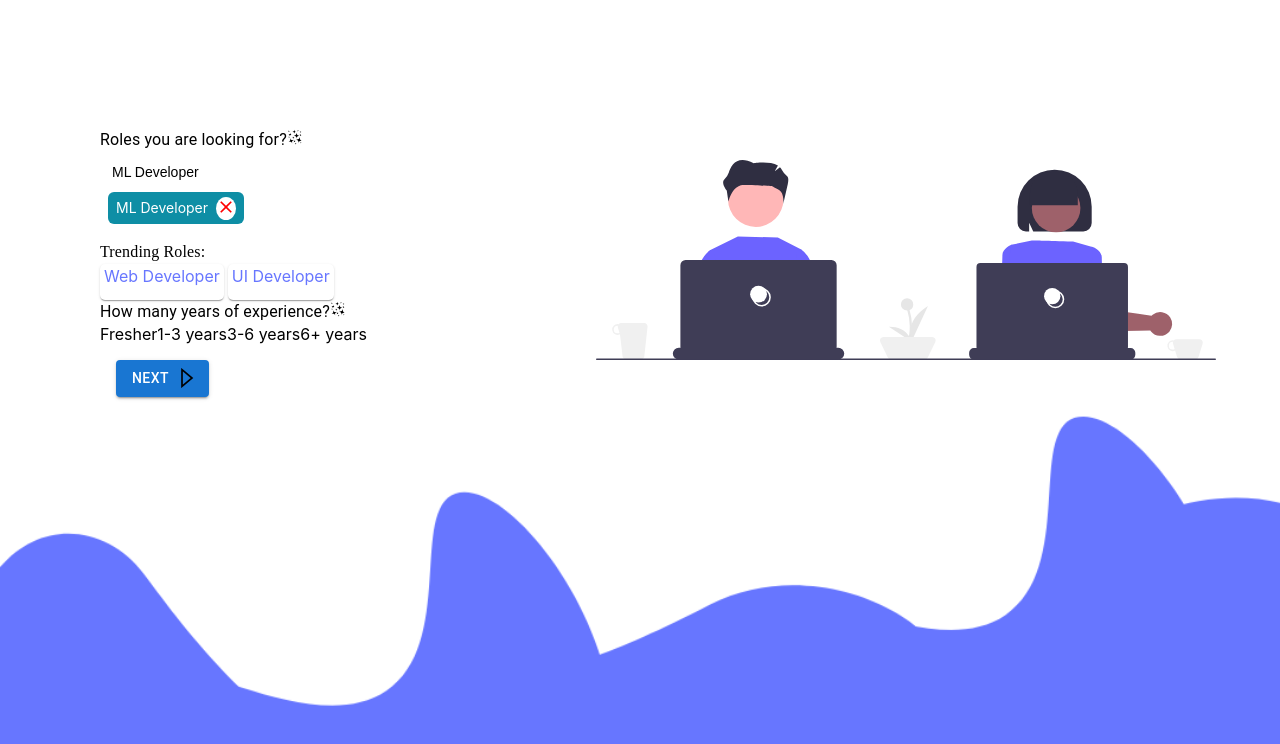
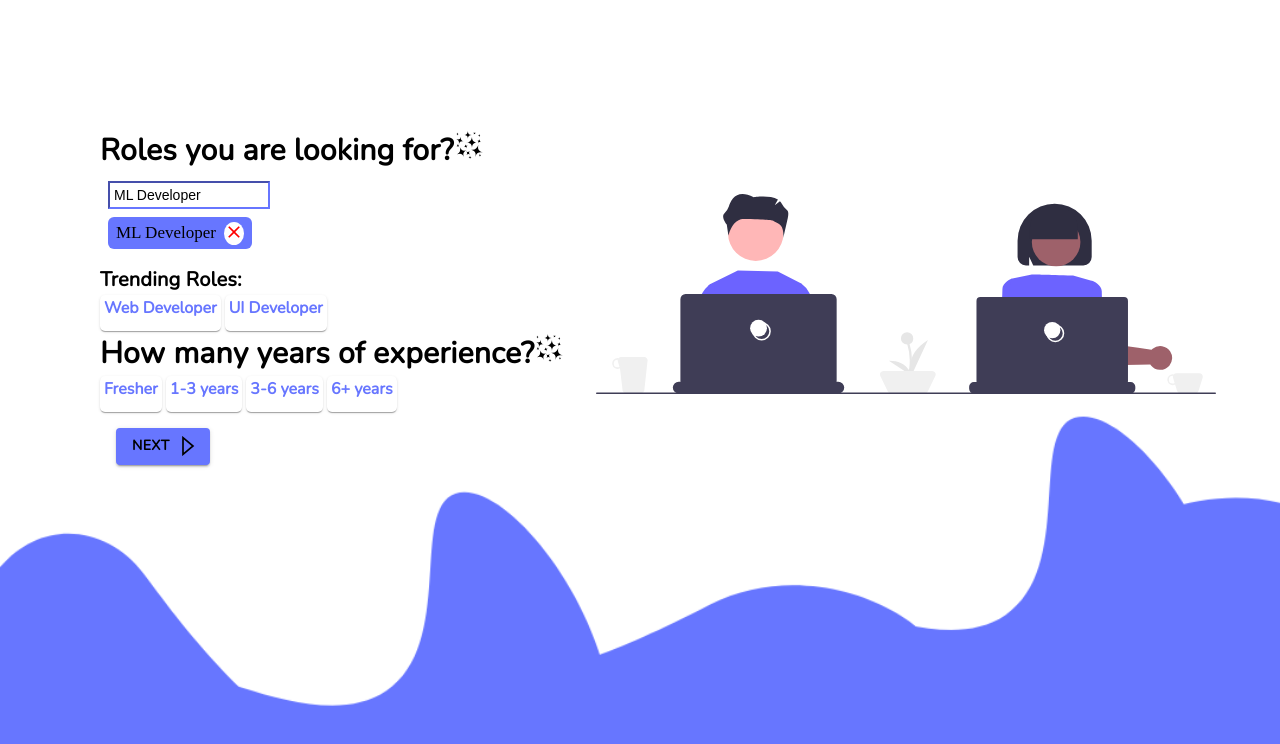
Before and after one commit to sanikaardekar/FastjobsTask, a React (Create React App) app: page /page3 in a window 1280 px wide. Shown: the top 744 px of the page. Built offline with nearby package versions, Linux system fonts and the light colour scheme.

Commit message:
design and animations done

```diff
--- a/src/App.css
+++ b/src/App.css
@@ -1,4 +1,4 @@
-@import url('https://fonts.googleapis.com/css2?family=Prompt:wght@700&display=swap');
+@import url('https://fonts.googleapis.com/css2?family=Nunito:wght@300&display=swap');
 img{
     height: 100px;
 }
--- a/src/App.js
+++ b/src/App.js
@@ -1,8 +1,14 @@
 import './App.css';
 import { BrowserRouter as Router, Routes, Route } from "react-router-dom";
 import { Page1, Page2, Page3 } from './screens';
+import { useEffect } from 'react';
+import Aos from "aos";
+import "aos/dist/aos.css";
 
 function App() {
+  useEffect(() => {
+    Aos.init({ duration: 1000, once: true });
+  }, []);
   return (
     <div className="App">
      <Router>
--- a/src/screens/Page1.js
+++ b/src/screens/Page1.js
@@ -55,9 +55,9 @@ const Page1 = () => {
         <>
             <Grid container className="background-pic">
                 <div className="root">
-                    <Grid item sm={12} md={12} className="main">
+                    <Grid item sm={12} md={12} className="main" data-aos="fade-up-left">
                         <Box component="form" noValidate onSubmit={handleSubmit} sx={{ mt: 1 }}>
-                            <Typography>What should we call you?<GiSparkles /></Typography>
+                            <Typography fontSize="30px" fontFamily="Nunito" fontWeight="700">What should we call you?<GiSparkles /></Typography>
                             <TextField
                                 label="Name"
                                 id="name"
@@ -67,8 +67,9 @@ const Page1 = () => {
                                 onChange={(e) => setName(e.target.value)}
                                 autoFocus
                                 required
+                                fontFamily="Nunito" fontWeight="700"
                             />
-                            <Typography>Gender<GiSparkles /></Typography>
+                            <Typography fontSize="30px" fontFamily="Nunito" fontWeight="700">Gender<GiSparkles /></Typography>
 
                             <label>
                                 <input type="radio" name="gender" value="male" checked={gender === "male"} onChange={(e) => setGender(e.target.value)} required />
@@ -84,14 +85,14 @@ const Page1 = () => {
                                 type="submit"
                                 size="medium"
                                 variant="contained"
-                                sx={{ ml: 2, mt: 2, mb: 1 }}
-                                endIcon={<GrCaretNext style={{fill:"white"}}/>}
+                                sx={{ ml: 2, mt: 2, mb: 1, backgroundColor: "#6776FF", color: "black", fontFamily: "Nunito", fontWeight: "700", }}
+                                endIcon={<GrCaretNext style={{ fill: "white" }} />}
                             >
                                 Next
                             </Button>
                         </Box>
                         <Grid item sm={6} md={8} className="hello">
-                            <img style={{ height: "30vh", marginLeft:"150px" }} src={hello} alt="hello" />
+                            <img style={{ height: "30vh", marginLeft: "150px" }} src={hello} alt="hello" />
                         </Grid>
                     </Grid>
                 </div>
--- a/src/screens/Page3.js
+++ b/src/screens/Page3.js
@@ -6,6 +6,7 @@ import { URL } from '../utils/Api';
 import { useNavigate } from 'react-router-dom';
 import ClearIcon from '@mui/icons-material/Clear';
 import './Tags.css';
+import '../App.css';
 import rolesSvg from '../assets/roles.svg';
 
 const TagsInput = (props) => {
@@ -92,42 +93,42 @@ const Page3 = () => {
     return (
         <Grid container className="background-pic">
             <div className="root">
-                <Grid item sm={12} md={12} className="main">
+                <Grid item sm={12} md={12} className="main" data-aos="fade-up-left">
                     <Box component="form" noValidate onSubmit={handleSubmit} sx={{ mt: 1 }}>
-                        <Typography>Roles you are looking for?<GiSparkles /></Typography>
+                        <Typography fontSize="30px" fontFamily="Nunito" fontWeight="700">Roles you are looking for?<GiSparkles /></Typography>
                         <TagsInput selectedTags={selectedTags} tagList={["ML Developer"]} roles={roles} setRoles={setRoles} />
-                        <Typography fontFamily="Poppins">Trending Roles: </Typography>
+                        <Typography fontSize="20px" fontFamily="Nunito" fontWeight="700">Trending Roles: </Typography>
                         <Grid item display="flex" flexDirection="row" justifyContent="flex-start">
-                            <Card sx={{ height: "30px", mr: "4px", padding: "2px 4px 4px 4px", borderRadius: "5px", color: "#6776FF" }}>Web Developer</Card>{" "}
-                            <Card sx={{ height: "30px", mr: "4px", padding: "2px 4px 4px 4px", borderRadius: "5px", color: "#6776FF" }}>UI Developer</Card>{" "}
+                            <Card sx={{ height: "30px", mr: "4px", fontFamily: "Nunito", fontWeight: "700", padding: "2px 4px 4px 4px", borderRadius: "5px", color: "#6776FF", }}>Web Developer</Card>{" "}
+                            <Card sx={{ height: "30px", mr: "4px", fontFamily: "Nunito", fontWeight: "700", padding: "2px 4px 4px 4px", borderRadius: "5px", color: "#6776FF" }}>UI Developer</Card>{" "}
                         </Grid>
-                        <Typography>How many years of experience?<GiSparkles /></Typography>
+                        <Typography fontSize="30px" fontFamily="Nunito" fontWeight="700">How many years of experience?<GiSparkles /></Typography>
                         <Grid item display="flex" flexDirection="row" justifyContent="flex-start">
                             <label>
                                 <input type="radio" name="experience" value="Fresher" checked={experience === "male"} onChange={(e) => setExperience(e.target.value)} required />
-                                <Box>Fresher</Box>
+                                <Card sx={{ height: "30px", mr: "4px", fontFamily: "Nunito", fontWeight: "700", padding: "2px 4px 4px 4px", borderRadius: "5px", color: "#6776FF", }}>Fresher</Card>{" "}
                             </label>
                             {" "}
                             <label>
                                 <input type="radio" name="experience" value="1-3 years" checked={experience === "female"} onChange={(e) => setExperience(e.target.value)} required />
-                                <Box>1-3 years</Box>
+                                <Card sx={{ height: "30px", mr: "4px", fontFamily: "Nunito", fontWeight: "700", padding: "2px 4px 4px 4px", borderRadius: "5px", color: "#6776FF", }}>1-3 years</Card>{" "}
                             </label>
                             {" "}
                             <label>
                                 <input type="radio" name="experience" value="3-6 years" checked={experience === "male"} onChange={(e) => setExperience(e.target.value)} required />
-                                <Box>3-6 years</Box>
+                                <Card sx={{ height: "30px", mr: "4px", fontFamily: "Nunito", fontWeight: "700", padding: "2px 4px 4px 4px", borderRadius: "5px", color: "#6776FF", }}>3-6 years</Card>{" "}
                             </label>
                             {" "}
                             <label>
                                 <input type="radio" name="experience" value="6+ years" checked={experience === "female"} onChange={(e) => setExperience(e.target.value)} required />
-                                <Box>6+ years</Box>
+                                <Card sx={{ height: "30px", mr: "4px", fontFamily: "Nunito", fontWeight: "700", padding: "2px 4px 4px 4px", borderRadius: "5px", color: "#6776FF", }}>6+ years</Card>{" "}
                             </label>
                         </Grid>
                         <Button
                             type="submit"
                             size="medium"
                             variant="contained"
-                            sx={{ ml: 2, mt: 2, mb: 1 }}
+                            sx={{ ml: 2, mt: 2, mb: 1, backgroundColor: "#6776FF", color: "black", fontFamily: "Nunito", fontWeight: "700", }}
                             endIcon={<GrCaretNext style={{ fill: "white" }} />}
                         >
                             Next
--- a/src/screens/Tags.css
+++ b/src/screens/Tags.css
@@ -10,7 +10,7 @@
 
 input {
     flex: 1;
-    border: none;
+    border-color: #6776FF;
     height: 60px;
     width: 150px;
     font-size: 14px;
@@ -36,11 +36,14 @@ input {
     list-style: none;
     border-radius: 6px;
     margin: 0 8px 8px 0;
-    background: #0e8ea5;
+    background: #6776FF;
 }
 
 .tag-title {
     margin: 1px 0 2px 0;
+    color: black;
+    font-size: 17px;
+    font-family: Nonito;
 
 }
 
```
Also changed, not shown: src/screens/Page2.js (+15 -12 lines).
